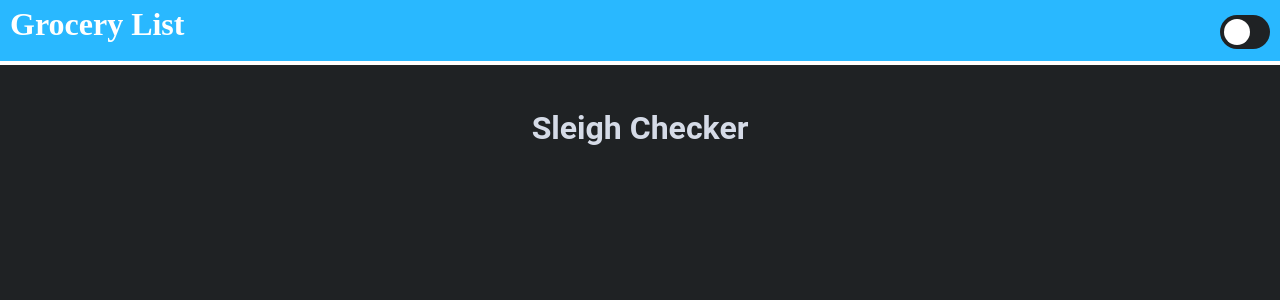
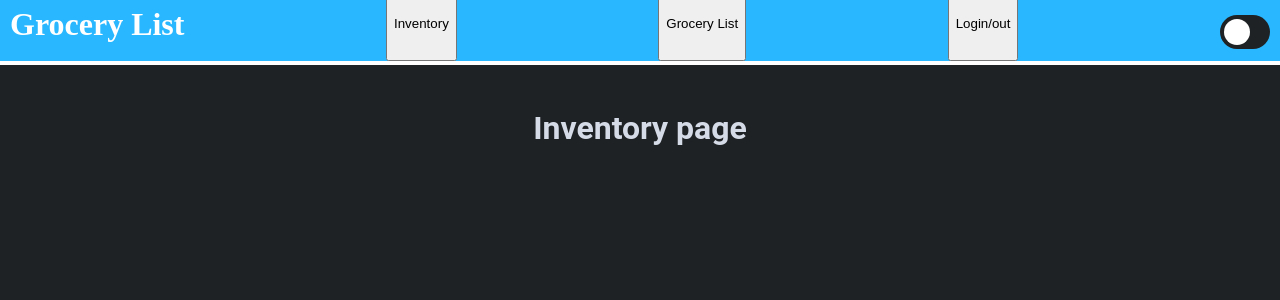
Before and after one commit to rocknswimmer/GroceryList, a React app: page / in a window 1280 px wide. Shown: the top 300 px of the page. Built offline with nearby package versions, Linux system fonts and the light colour scheme.

Commit message:
can toggle between inventory and grocery components

```diff
--- a/src/App.jsx
+++ b/src/App.jsx
@@ -4,6 +4,8 @@ import { GlobalStyles } from './globalStyles.js';
 import { lightTheme, darkTheme } from './Themes.js';
 import Header from './Header.jsx';
 import axios from 'axios';
+import Inventory from './Inventory.jsx';
+import Grocery from './Grocery.jsx';
 
 
 function App() {
@@ -11,13 +13,25 @@ function App() {
   const themeToggler = () => {
     theme === 'light' ? setTheme('dark') : setTheme('light');
   };
+  const [invMode,setInvMode] = useState(true);
+  const [groMode, setGroMode] = useState(false);
+
+  const viewInv = () => {
+    setInvMode(true);
+    setGroMode(false);
+  }
+  const viewGro = () => {
+    setInvMode(false);
+    setGroMode(true);
+  }
 
   return (
     <ThemeProvider theme={theme === 'light' ? lightTheme : darkTheme}>
       <>
         <GlobalStyles />
-        <Header theme={theme} themeToggler={themeToggler} home={false} />
-        <h1>Sleigh Checker</h1>
+        <Header theme={theme} themeToggler={themeToggler} viewInv={viewInv} viewGro={viewGro} />
+        {invMode && <Inventory/>}
+        {groMode && <Grocery />}
         {/* number of sleight to combo selector */}
         {/* sleight grid (size from selector) */}
       </>
--- /dev/null
+++ b/src/Grocery.jsx
@@ -0,0 +1,10 @@
+import React from 'react';
+
+const Grocery = () => {
+
+
+
+  return(<h1>Grocery page</h1>)
+}
+
+export default Grocery;
--- a/src/Header.jsx
+++ b/src/Header.jsx
@@ -23,7 +23,7 @@ const HeaderContainer = styled.div`
 `;
 
 
-const Header = ({ theme, themeToggler}) => {
+const Header = ({ theme, themeToggler,viewInv, viewGro}) => {
 
 
 
@@ -32,6 +32,9 @@ const Header = ({ theme, themeToggler}) => {
   return (
     <HeaderContainer data-testid='header'>
       <h1 className="version">Grocery List</h1>
+      <button onClick={viewInv}>Inventory</button>
+      <button onClick={viewGro}>Grocery List</button>
+      <button>Login/out</button>
       <div>
       <label className="switch">
         <input
--- /dev/null
+++ b/src/Inventory.jsx
@@ -0,0 +1,10 @@
+import React from 'react';
+
+const Inventory = () => {
+
+
+
+  return(<h1>Inventory page</h1>)
+}
+
+export default Inventory;
```
